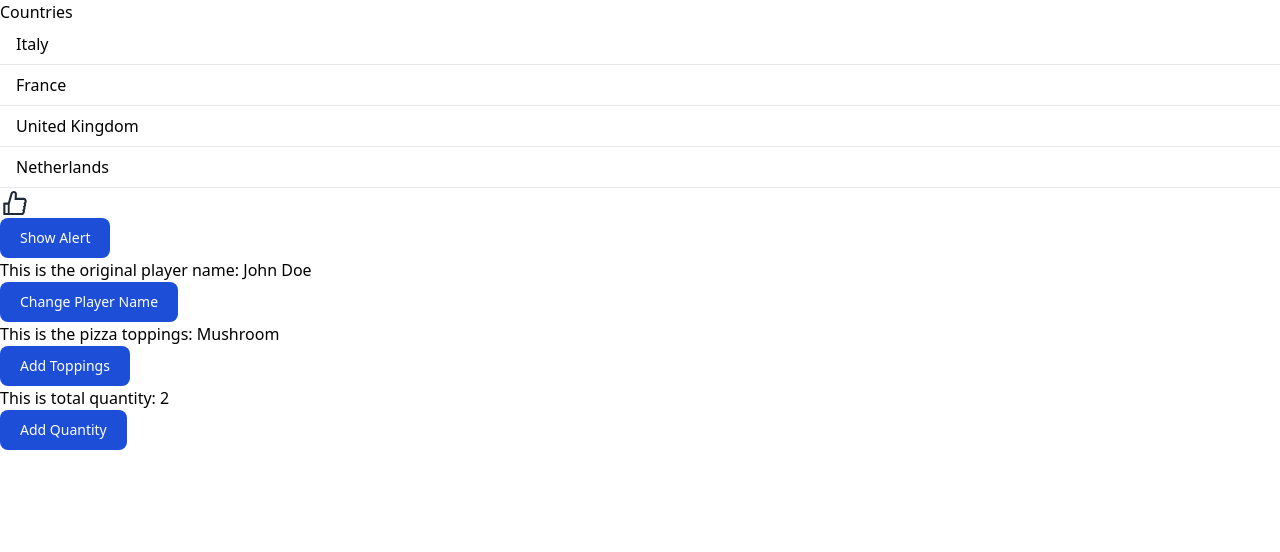
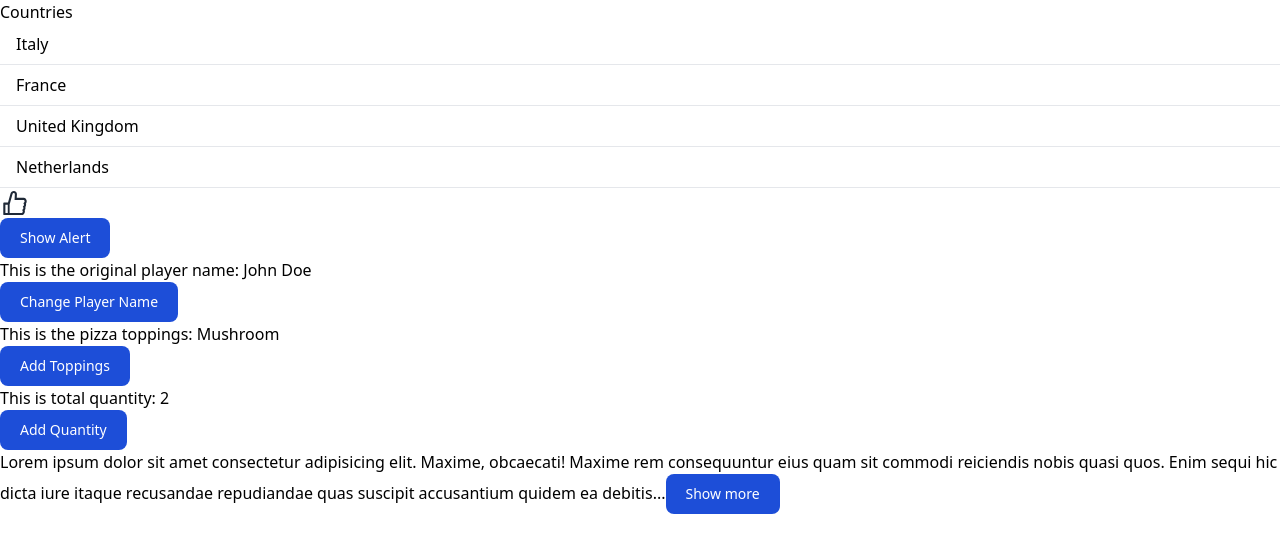
Before and after one commit to 199ocero/mosh-react, a React (Vite) app: page / in a window 1280 px wide. Shown: the top 552 px of the page. Built offline with nearby package versions, Linux system fonts and the light colour scheme.

Commit message:
add expandable text component

```diff
--- a/src/App.tsx
+++ b/src/App.tsx
@@ -2,6 +2,7 @@ import ListGroup from "./components/ListGroup/ListGroup";
 import { Alert } from "./components/Alert/Alert";
 import { Button } from "./components/Button/Button";
 import { Like } from "./components/Like/Like";
+import { ExpandableText } from "./ExpandableText";
 import { useState } from "react";
 function App() {
   let items = ["Italy", "France", "United Kingdom", "Netherlands"];
@@ -94,6 +95,19 @@ function App() {
             Add Quantity
           </Button>
         </div>
+        <ExpandableText maxChars={250}>
+          Lorem ipsum dolor sit amet consectetur adipisicing elit. Maxime,
+          obcaecati! Maxime rem consequuntur eius quam sit commodi reiciendis
+          nobis quasi quos. Enim sequi hic dicta iure itaque recusandae
+          repudiandae quas suscipit accusantium quidem ea debitis earum quo
+          provident sed facere doloremque culpa illum ratione, obcaecati, iusto
+          explicabo quibusdam incidunt? Explicabo nisi accusamus vel beatae non
+          voluptatum, quam quae deleniti corrupti id a quaerat pariatur aliquam
+          quasi temporibus nostrum eaque corporis officia facilis aperiam
+          tempore ipsa! Delectus, repellat ad voluptas sed odit nulla omnis quo
+          voluptate! Sit accusantium amet non sunt fugiat possimus libero,
+          perferendis, et nam pariatur dolor voluptates doloribus.
+        </ExpandableText>
       </div>
     </>
   );
--- /dev/null
+++ b/src/ExpandableText.tsx
@@ -0,0 +1,33 @@
+import { useState } from "react";
+import { Button } from "./components/Button/Button";
+interface ExpandableTextProps {
+  children: string;
+  maxChars?: number;
+}
+export const ExpandableText = ({
+  children,
+  maxChars = 100,
+}: ExpandableTextProps) => {
+  const [isExpanded, setExpand] = useState(false);
+
+  const shouldTruncate = maxChars < children.length;
+
+  const handleExpand = () => {
+    setExpand(!isExpanded);
+  };
+
+  return (
+    <div className="text-gray-700 dark:text-white">
+      {isExpanded
+        ? children
+        : shouldTruncate
+        ? children.slice(0, isExpanded ? children.length : maxChars) + "..."
+        : children}
+      {shouldTruncate && (
+        <Button onClick={handleExpand}>
+          {isExpanded ? "Show less" : "Show more"}
+        </Button>
+      )}
+    </div>
+  );
+};
```
